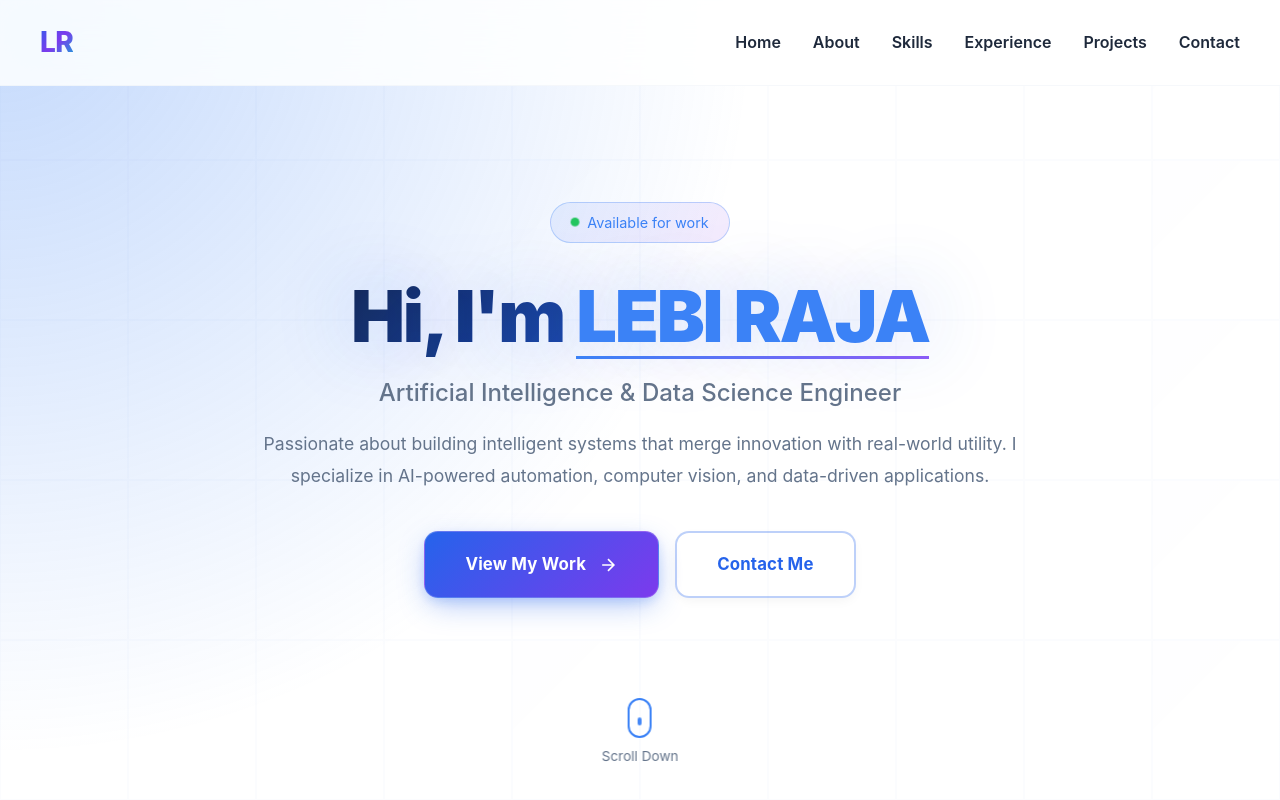
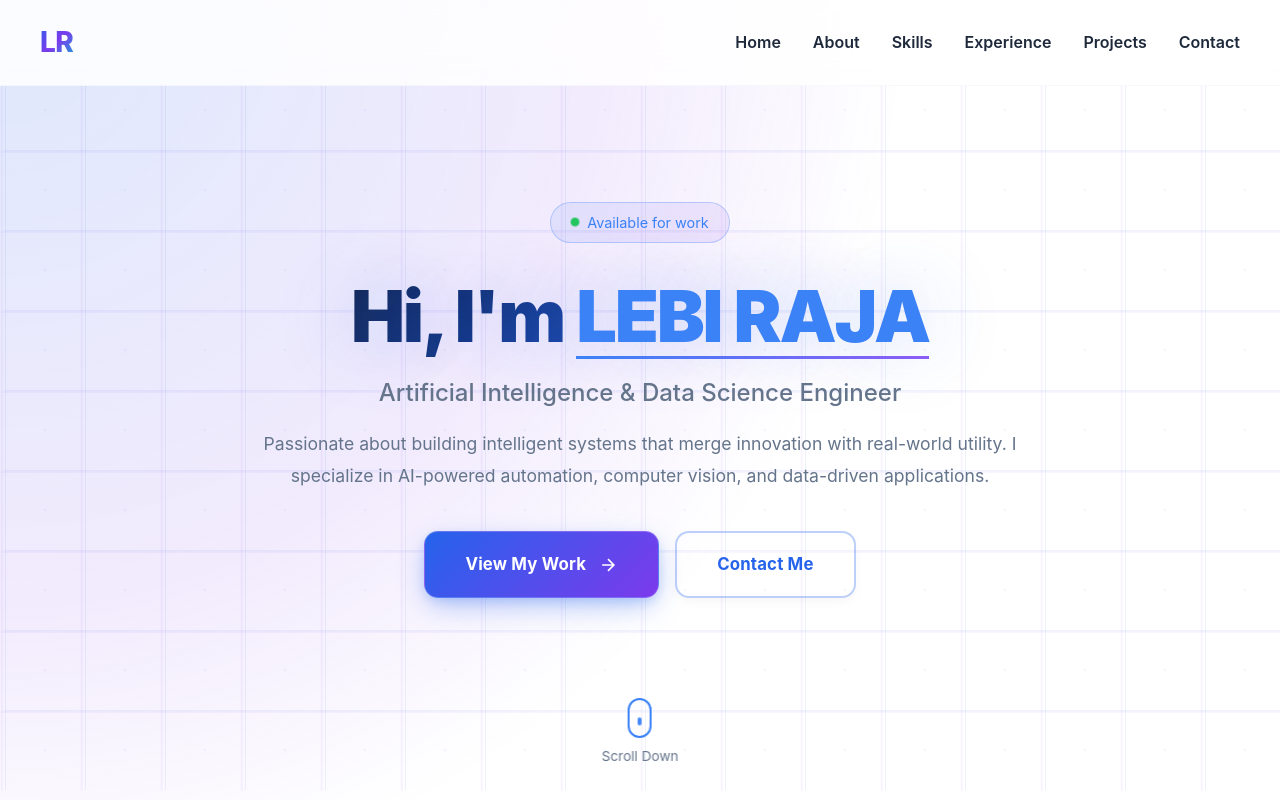
Before and after one commit to lebiraja/portfolio_me, a React (Vite) app: page / in a window 1280 px wide. Shown: the top 800 px of the page. Built offline with nearby package versions, Linux system fonts and the light colour scheme.

Commit message:
hero page grid update

```diff
--- a/src/components/Hero.css
+++ b/src/components/Hero.css
@@ -17,21 +17,40 @@
   left: 0;
   width: 100%;
   height: 100%;
-  display: grid;
-  grid-template-columns: repeat(10, 1fr);
-  grid-template-rows: repeat(5, 1fr);
-  opacity: 0.4;
+  background-image:
+    linear-gradient(to right, rgba(37, 99, 235, 0.08) 1px, transparent 1px),
+    linear-gradient(to bottom, rgba(37, 99, 235, 0.08) 1px, transparent 1px);
+  background-size: 80px 80px;
+  opacity: 1;
   z-index: 0;
+  animation: gridFloat 20s ease-in-out infinite;
 }
 
-.grid-cell {
-  border: 1px solid rgba(59, 130, 246, 0.1);
-  animation: gridPulse 3s ease-in-out infinite;
-  animation-delay: calc(var(--i) * 0.1s);
+.hero-grid::before {
+  content: '';
+  position: absolute;
+  top: 0;
+  left: 0;
+  width: 100%;
+  height: 100%;
+  background-image:
+    linear-gradient(to right, rgba(124, 58, 237, 0.05) 2px, transparent 2px),
+    linear-gradient(to bottom, rgba(124, 58, 237, 0.05) 2px, transparent 2px);
+  background-size: 80px 80px;
+  animation: gridFloat 15s ease-in-out infinite reverse;
 }
 
-.grid-cell:nth-child(5n) {
-  background: linear-gradient(135deg, rgba(59, 130, 246, 0.03), transparent);
+/* Grid pattern with accent dots on intersections */
+.hero-grid::after {
+  content: '';
+  position: absolute;
+  top: 0;
+  left: 0;
+  width: 100%;
+  height: 100%;
+  background-image: radial-gradient(circle at center, rgba(37, 99, 235, 0.15) 1.5px, transparent 1.5px);
+  background-size: 80px 80px;
+  animation: gridPulse 4s ease-in-out infinite;
 }
 
 .gradient-overlay {
@@ -333,6 +352,18 @@
   }
 }
 
+@keyframes gridFloat {
+  0%, 100% {
+    transform: translateY(0) translateX(0);
+  }
+  33% {
+    transform: translateY(-10px) translateX(5px);
+  }
+  66% {
+    transform: translateY(5px) translateX(-8px);
+  }
+}
+
 @keyframes underlineExpand {
   from {
     width: 0;
@@ -356,7 +387,15 @@
   }
 
   .hero-grid {
-    grid-template-columns: repeat(5, 1fr);
+    background-size: 60px 60px;
+  }
+
+  .hero-grid::before {
+    background-size: 60px 60px;
+  }
+
+  .hero-grid::after {
+    background-size: 60px 60px;
   }
 
   .scroll-indicator {
--- a/src/components/Hero.jsx
+++ b/src/components/Hero.jsx
@@ -18,15 +18,11 @@ const Hero = () => {
 
   return (
     <section className="hero" id="home">
-      <div className="hero-grid">
-        {[...Array(50)].map((_, i) => (
-          <div key={i} className="grid-cell"></div>
-        ))}
-      </div>
+      <div className="hero-grid"></div>
       <div
         className="gradient-overlay"
         style={{
-          background: `radial-gradient(circle at ${mousePosition.x}% ${mousePosition.y}%, rgba(59, 130, 246, 0.3), transparent 50%)`
+          background: `radial-gradient(circle at ${mousePosition.x}% ${mousePosition.y}%, rgba(37, 99, 235, 0.15), rgba(124, 58, 237, 0.1) 40%, transparent 60%)`
         }}
       ></div>
       <div className="hero-content">
```
